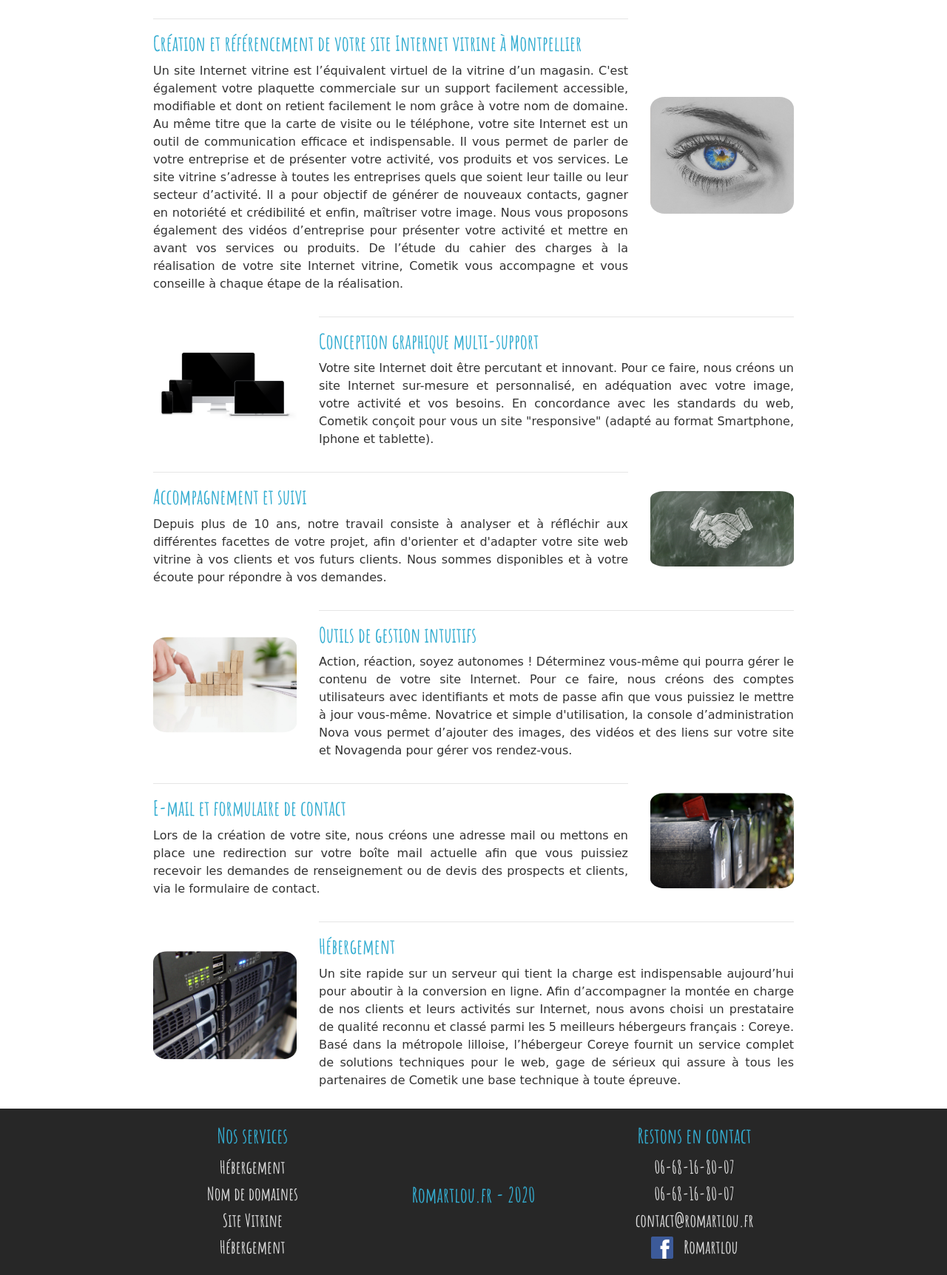
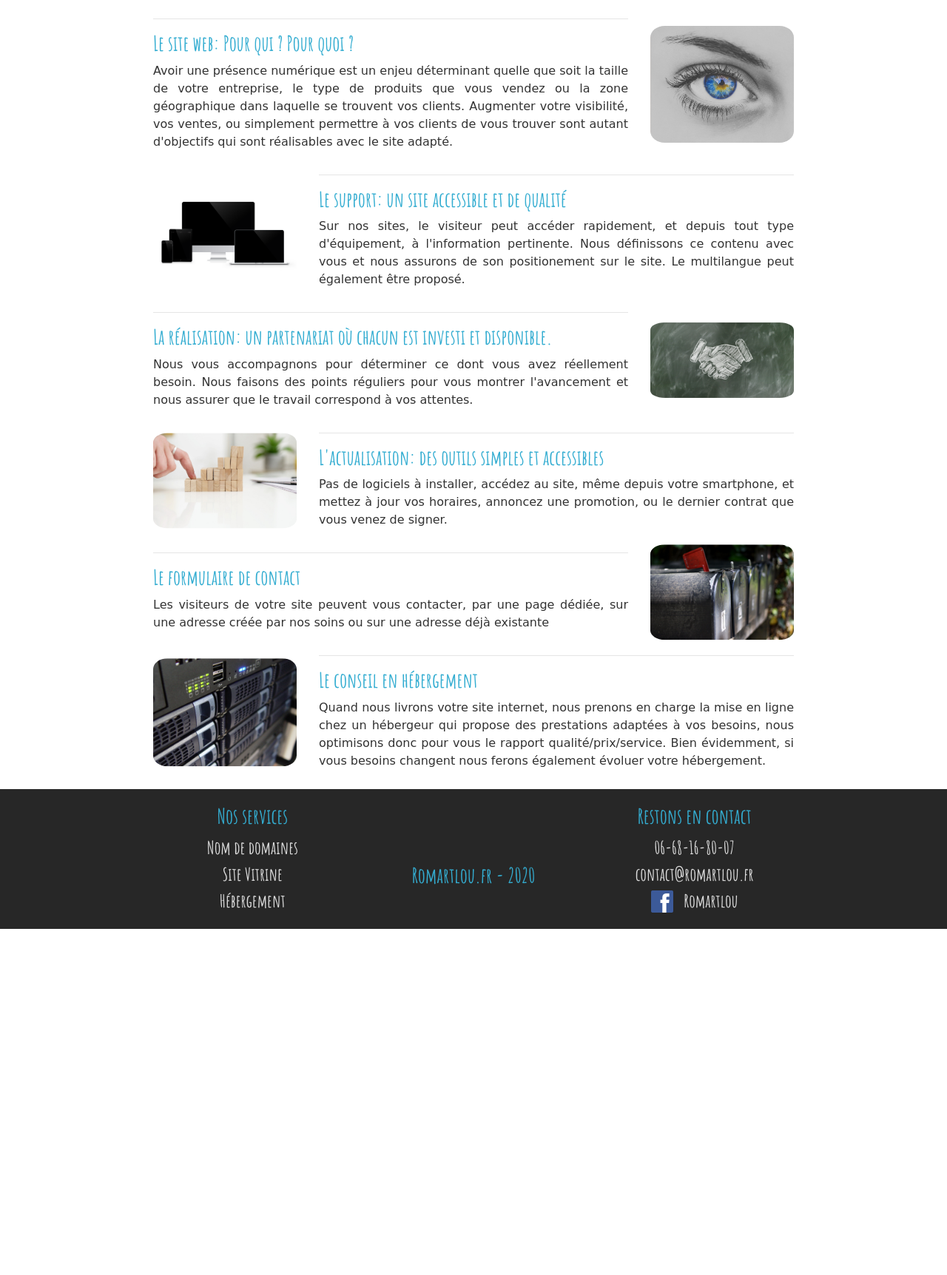
Before and after one commit to gsaintmartinweb/romartlou, a Django app: page /nos-services in a window 1280 px wide. Shown: the part 119-1843 px from the top of the page at 74% size. After the commit the page ends 1375 px from the top, so only its background shows below. Run offline with Django 3.2, Linux system fonts and the light colour scheme; some libraries are stand-ins or nearby versions; some web fonts are replaced.

Commit message:
mise a jour css homepage  et services

```diff
--- a/blog/static/blog/main.css
+++ b/blog/static/blog/main.css
@@ -116,14 +116,13 @@ background-color: #648493;
 .homepage-header {
   background-image: url("../../../media/ice-2065622_1920.jpg");
   background-size: cover;
-  font-size: larger;
-  font-weight: bolder;
-  width: 100%;
+  font-weight: bold;
+  width: auto;
   height: auto;
-  text-align: center;
+  text-align: justify;
   vertical-align: middle;
-  line-height: 20rem;
-  font-size: xx-large;
+  line-height: 5rem;
+  font-size: 3rem;
   font-family: "Satisfy", cursive;
 }
 
--- a/blog/templates/blog/base.html
+++ b/blog/templates/blog/base.html
@@ -63,7 +63,6 @@
           <div class="col-sm-12 col-md-12 col-lg-4 col-xl-4 footer-services">
             <h3>Nos services</h3>
             <div class="list-services">
-              <a href="{% url 'nos-services' %}">Hébergement</a><br>
               <a href="{% url 'nos-services' %}">Nom de domaines</a><br>
               <a href="{% url 'nos-services' %}">Site Vitrine</a><br>
               <a href="{% url 'nos-services' %}">Hébergement</a>
@@ -74,7 +73,6 @@
           </div>
           <div class="col-sm-12 col-md-12 col-lg-4 col-xl-4 footer-contact">
             <h3>Restons en contact</h3>
-            06-68-16-80-07 <br>
             06-68-16-80-07 <br>
             <a href="{% url 'contact' %}">contact@romartlou.fr</a> <br>
           <a href="https://www.facebook.com/romartlou"><img src="../../../media/images/facebook.png"
--- a/blog/templates/blog/our-services.html
+++ b/blog/templates/blog/our-services.html
@@ -5,25 +5,12 @@
 
     <div class="col-sm-12 col-md-12 col-lg-9 col-xl-9">
         <hr>
-        <h3>Création et référencement de votre site Internet vitrine à
-            Montpellier</h3>
-        <p>Un site Internet vitrine est l’équivalent virtuel de la vitrine d’un
-            magasin. C'est également votre plaquette commerciale sur un support
-            facilement accessible, modifiable et dont on retient facilement le
-            nom grâce à votre nom de domaine.
-            Au même titre que la carte de visite ou le téléphone, votre site
-            Internet est un outil de communication efficace et indispensable. Il
-            vous permet de parler de votre entreprise et de présenter votre
-            activité, vos produits et vos services.
-            Le site vitrine s’adresse à toutes les entreprises quels que soient
-            leur taille ou leur secteur d’activité. Il a pour objectif de
-            générer de nouveaux contacts, gagner en notoriété et crédibilité et
-            enfin, maîtriser votre image.
-            Nous vous proposons également des vidéos d’entreprise pour présenter
-            votre activité et mettre en avant vos services ou produits. De
-            l’étude du cahier des charges à la réalisation de votre site
-            Internet vitrine, Cometik vous accompagne et vous conseille à chaque
-            étape de la réalisation. </p>
+        <h3>Le site web: Pour qui ? Pour quoi ?</h3>
+        <p>Avoir une présence numérique est un enjeu déterminant quelle que soit la taille de votre entreprise,
+		le type de produits que vous vendez ou la zone géographique dans laquelle se trouvent vos clients.
+		Augmenter votre visibilité, vos ventes, ou simplement permettre à vos clients de vous trouver
+		sont autant d'objectifs qui sont réalisables avec le site adapté.
+		</p>
     </div>
 
     <div class="col-sm-12 col-md-12 col-lg-3 col-xl-3">
@@ -40,25 +27,20 @@
 
     <div class="col-sm-12 col-md-12 col-lg-9 col-xl-9">
         <hr>
-        <h3>Conception graphique multi-support</h3>
-        <p>Votre site Internet doit être percutant et innovant. Pour ce faire,
-            nous créons un site Internet sur-mesure et personnalisé, en
-            adéquation avec votre image, votre activité et vos besoins. En
-            concordance avec les standards du web, Cometik conçoit pour vous un
-            site "responsive" (adapté au format Smartphone, Iphone et tablette).
-        </p>
+        <h3>Le support: un site accessible et de qualité</h3>
+        <p> Sur nos sites, le visiteur peut accéder rapidement, et depuis tout type d'équipement, à l'information
+		pertinente. Nous définissons ce contenu avec vous et nous assurons de son positionement sur le site.
+		Le multilangue peut également être proposé.</p>
     </div>
 </div>
 <div class="row services">
 
     <div class="col-sm-12 col-md-12 col-lg-9 col-xl-9">
         <hr>
-        <h3>Accompagnement et suivi</h3>
-        <p>Depuis plus de 10 ans, notre travail consiste à analyser et à
-            réfléchir aux différentes facettes de votre projet, afin d'orienter
-            et d'adapter votre site web vitrine à vos clients et vos futurs
-            clients. Nous sommes disponibles et à votre écoute pour répondre à
-            vos demandes.</p>
+        <h3>La réalisation: un partenariat où chacun est investi et disponible.</h3>
+        <p>Nous vous accompagnons pour déterminer ce dont vous avez réellement besoin.
+		Nous faisons des points réguliers pour vous montrer l'avancement et nous assurer que
+		le travail correspond à vos attentes.</p>
     </div>
 
     <div class="col-sm-12 col-md-12 col-lg-3 col-xl-3">
@@ -76,15 +58,9 @@
 
     <div class="col-sm-12 col-md-12 col-lg-9 col-xl-9">
         <hr>
-        <h3>Outils de gestion
-            intuitifs</h3>
-        <p>Action, réaction, soyez autonomes ! Déterminez vous-même qui pourra
-            gérer le contenu de votre site Internet. Pour ce faire, nous créons
-            des comptes utilisateurs avec identifiants et mots de passe afin que
-            vous puissiez le mettre à jour vous-même. Novatrice et simple
-            d'utilisation, la console d’administration Nova vous permet
-            d’ajouter des images, des vidéos et des liens sur votre site et
-            Novagenda pour gérer vos rendez-vous.
+        <h3>L'actualisation: des outils simples et accessibles</h3>
+        <p>Pas de logiciels à installer, accédez au site, même depuis votre smartphone, et mettez à jour vos horaires,
+		annoncez une promotion, ou le dernier contrat que vous venez de signer.
         </p>
     </div>
 </div>
@@ -92,12 +68,9 @@
 
     <div class="col-sm-12 col-md-12 col-lg-9 col-xl-9">
         <hr>
-        <h3>E-mail et
-            formulaire de contact </h3>
-        <p>Lors de la création de votre site, nous créons une adresse mail ou
-            mettons en place une redirection sur votre boîte mail actuelle afin
-            que vous puissiez recevoir les demandes de renseignement ou de devis
-            des prospects et clients, via le formulaire de contact.</p>
+        <h3>Le formulaire de contact</h3>
+        <p>Les visiteurs de votre site peuvent vous contacter, par une page dédiée, sur une adresse créée
+		par nos soins ou sur une adresse déjà existante</p>
     </div>
 
     <div class="col-sm-12 col-md-12 col-lg-3 col-xl-3">
@@ -115,15 +88,10 @@
 
     <div class="col-sm-12 col-md-12 col-lg-9 col-xl-9">
         <hr>
-        <h3>Hébergement</h3>
-        <p>Un site rapide sur un serveur qui tient la charge est indispensable
-            aujourd’hui pour aboutir à la conversion en ligne. Afin
-            d’accompagner la montée en charge de nos clients et leurs activités
-            sur Internet, nous avons choisi un prestataire de qualité reconnu et
-            classé parmi les 5 meilleurs hébergeurs français : Coreye. Basé dans
-            la métropole lilloise, l’hébergeur Coreye fournit un service complet
-            de solutions techniques pour le web, gage de sérieux qui assure à
-            tous les partenaires de Cometik une base technique à toute épreuve.
+        <h3>Le conseil en hébergement</h3>
+        <p>Quand nous livrons votre site internet, nous prenons en charge la mise en ligne chez un hébergeur
+		qui propose des prestations adaptées à vos besoins, nous optimisons donc pour vous le rapport qualité/prix/service.
+		Bien évidemment, si vous besoins changent nous ferons également évoluer votre hébergement.
         </p>
     </div>
 </div>
```
Also changed, not shown: blog/templates/blog/homepage.html (+18 -13 lines).
